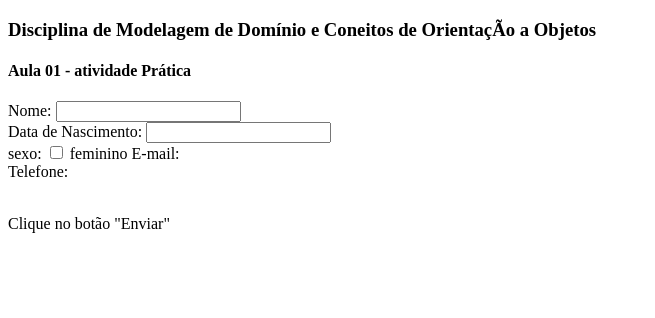
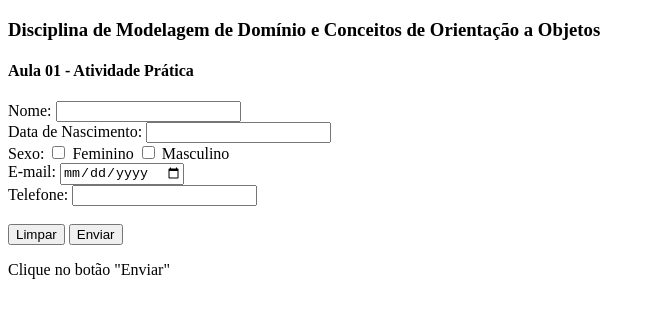
Before and after one commit to JoGama08/imc, a plain HTML site: page index.html in a window 1280 px wide. Shown: the whole page, without its empty margins (0-655 px from the left). Drawn offline with Linux system fonts and the light colour scheme.

Commit message:
JO  index.html

```diff
--- a/index.html
+++ b/index.html
@@ -1,31 +1,31 @@
 <!DOCTYPE html>
 <html>
 <head>
-<meta http-equiv="Content-type" content="text/html; charset=UTF-8"/>
-<title>IFRJ - curso de informatica para internet</title>
+<meta http-equiv="Content-Type" content="text/html; charset=UTF-8"/>
+<title>IFRJ - Curso de Informática para Internet</title>
 </head>
 <body>
 
-<h3>Disciplina de Modelagem de Domínio e Coneitos de OrientaçÃo a Objetos</h3>
-<h4>Aula 01 - atividade Prática</h3>
+<h3>Disciplina de Modelagem de Domínio e Conceitos de Orientação a Objetos</h3>
+<h4>Aula 01 - Atividade Prática</h3>
 
 <form>
   <label for="nome">Nome:</label>
-<input type="text" name="nome"maxlength="500"><br>
+  <input type="text" name="nome" maxlength="500"><br>
   <label for="nasc">Data de Nascimento:</label>
   <input type="password" name="nasc"><br>
-<label for="sexo">sexo:</label>
+  <label for="sexo">Sexo:</label>
   <input type="checkbox" name="sexo1" value="Feminino">
-<label for="vehicle1"> feminino</label>
-<imput type="checkbox" name="sexo2" value="Masculino">
-<label for="vehicle1>mascuino</label><br>
+  <label for="vehicle1"> Feminino</label>
+  <input type="checkbox" name="sexo2" value="Masculino">
+  <label for="vehicle1"> Masculino</label><br>
   <label for="email">E-mail:</label>
-<imput type= "date" name="email"><br>
+  <input type="date" name="email"><br>
   <label for="tel">Telefone:</label>
-<imput type="email" name="tel"><br><br>
-<imput type="reset" value="limpar">
-<imput type="submit" value="Enviar">
-</from>
+  <input type="email" name="tel"><br><br>
+  <input type="reset" value="Limpar">
+  <input type="submit" value="Enviar">
+</form>
 
 <p>Clique no botão "Enviar"</p>
 
```
Lines whose indentation alone changed are shown as unchanged.
